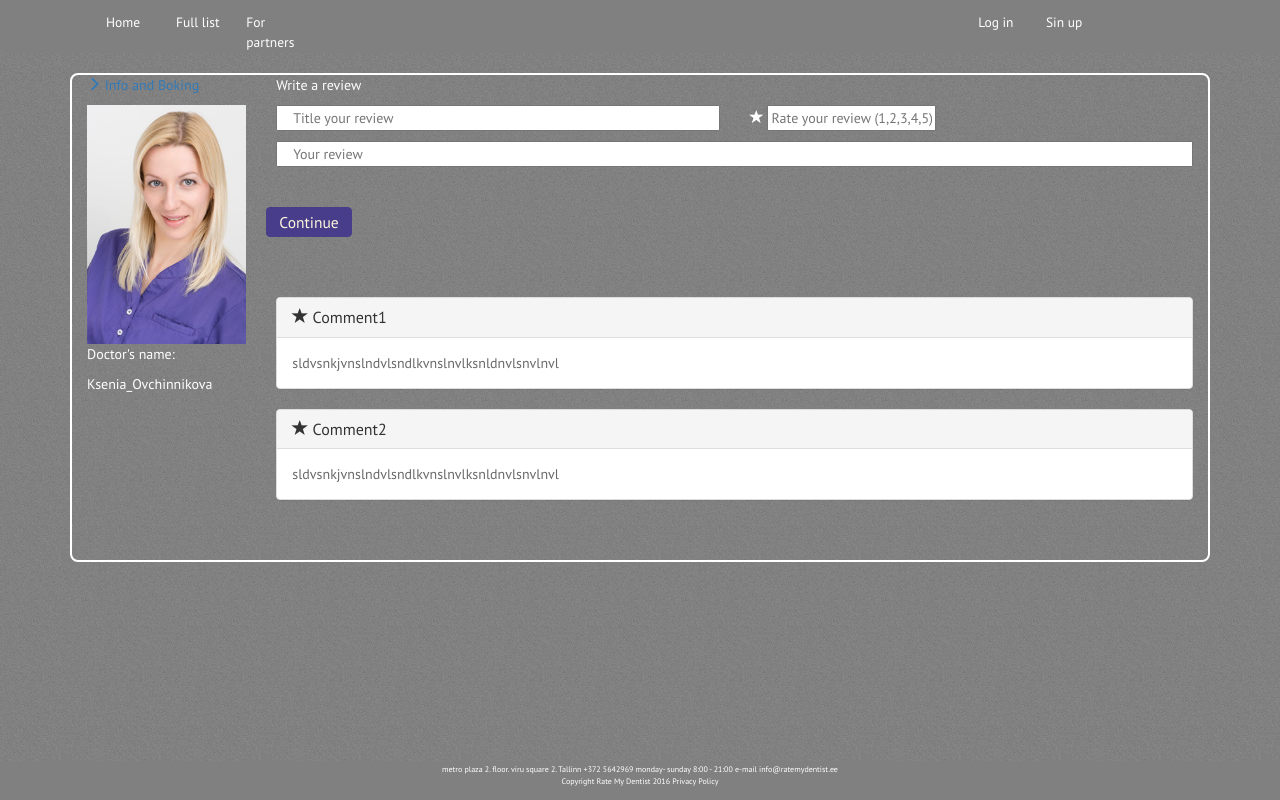
After one commit to ratemydentist/ratemydentist.github.io, a PHP site: page /review.php in a window 1280 px wide. The commit adds this page. Run offline with PHP 8.4, Linux system fonts and the light colour scheme.

Commit message:
new page+ update

```diff
--- /dev/null
+++ b/review.php
@@ -0,0 +1,64 @@
+<?php include("template_part_a.php"); ?>
+     <!--content_r-->
+ <div class="container">
+     <div class="content_r col-xs-12 col-sm-12 col-md-12 col-lg-12">
+
+       <div class="row">
+          <div class="col-xs-12 col-sm-12 col-md-2 col-lg-2 ">
+            <a href="/doctor.php">
+               <p> <span class="glyphicon glyphicon-menu-right" aria-hidden="true"> </span> Info and Boking</p>
+            </a>
+            <a href="#">
+              <img class="img-responsive" src="img/504.jpg_frame%20(15).jpg" alt="photo doctor">
+            </a>
+            <p class="doctor">Doctor's name:</p>
+            <p class="name_doctor">Ksenia_Ovchinnikova</p>
+          </div>
+
+          <div class="col-xs-12 col-sm-10 col-md-10 col-lg-10 ">
+                 <p>  Write a review</p>
+                 <div class="row">
+                         <div class="col-xs-12 col-md-6" >
+                             <input name="titlereview" type="text" placeholder="Title your review" class="title_review col-xs-12" >
+                         </div>
+                         <div class="col-xs-1 col-md-4" >
+                              <p><span class="glyphicon glyphicon-star" aria-hidden="true"></span> <input name="starreview" type="text" placeholder="Rate your review (1,2,3,4,5)" class="star_review" ></p>
+                         </div>
+                     <div class="col-xs-12 col-md-2" >
+
+                     </div>
+                         <div class="col-xs-12" >
+                              <input name="textreview" type="text" placeholder="Your review" class="text_review col-xs-12" >
+                         </div>
+                         <input type="submit" class="lookgood_1 bt_ss" value="Continue">
+                 </div>
+                 <!-- Comments -->
+                 <div class="panel panel-default">
+                      <div class="panel-heading">
+                        <h3 class="panel-title"><span class="glyphicon glyphicon-star" aria-hidden="true"> </span> Comment1</h3>
+                      </div>
+                      <div class="panel-body">
+                        sldvsnkjvnslndvlsndlkvnslnvlksnldnvlsnvlnvl
+                      </div>
+                 </div>
+                 <!-- Comments -->
+                 <div class="panel panel-default">
+                      <div class="panel-heading">
+                        <h3 class="panel-title"><span class="glyphicon glyphicon-star" aria-hidden="true"> </span> Comment2</h3>
+                      </div>
+                      <div class="panel-body">
+                        sldvsnkjvnslndvlsndlkvnslnvlksnldnvlsnvlnvl
+                      </div>
+                 </div>
+                 <p></p>
+                 <br>
+                 <br>
+          </div>
+           </div>
+     </div>
+ </div>
+                 <br>
+                 <br>
+   <!--end content_r-->
+    <!--footer -->
+<?php include("template_part_b.php"); ?>
--- a/rmd_nadin.css
+++ b/rmd_nadin.css
@@ -195,3 +195,16 @@ a>h4{
     text-align: center;
     margin-top: 15%;
 }
+
+.navbar-inverse .navbar-toggle {
+    border-color: white;
+}
+.navbar-inverse .navbar-toggle:focus, .navbar-inverse .navbar-toggle:hover{
+    background-color: darkslateblue;
+}
+.navbar-inverse .navbar-collapse{
+    border-top-color: white;
+}
+.title_review, .star_review, .text_review{
+    color: black;
+}
```
Also changed, not shown: doctor.php (+23 -17 lines), search_r.php (+6 -6 lines).
